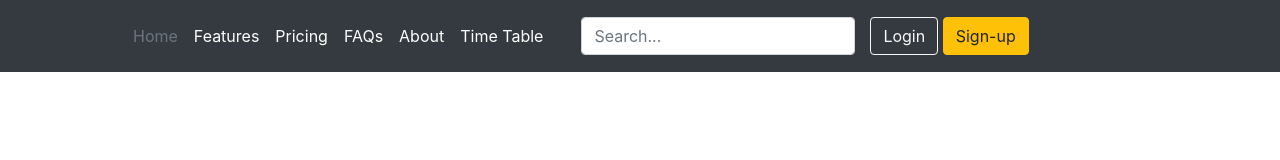
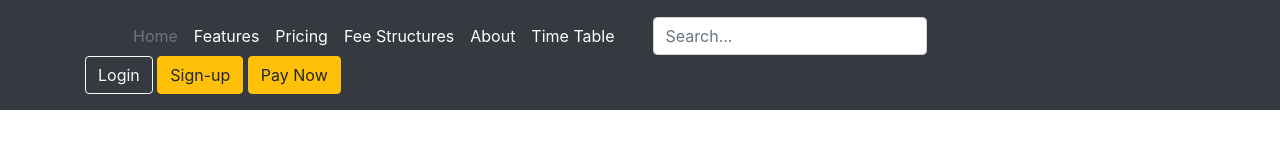
Before and after one commit to VrittikaSharma/Git-Tag, a plain HTML site: page Index.html in a window 1280 px wide. Drawn offline with nearby package versions, Linux system fonts and the light colour scheme.

Commit message:
added Pay Now Button On Master Branch

```diff
--- a/Index.html
+++ b/Index.html
@@ -22,7 +22,7 @@
               <li><a href="#" class="nav-link px-2 text-secondary">Home</a></li>
               <li><a href="#" class="nav-link px-2 text-white">Features</a></li>
               <li><a href="#" class="nav-link px-2 text-white">Pricing</a></li>
-              <li><a href="#" class="nav-link px-2 text-white">FAQs</a></li>
+              <li><a href="#" class="nav-link px-2 text-white">Fee Structures</a></li>
               <li><a href="#" class="nav-link px-2 text-white">About</a></li>
               <li><a href="#" class="nav-link px-2 text-white">Time Table</a></li>
             </ul>
@@ -34,6 +34,7 @@
             <div class="text-end">
               <button type="button" class="btn btn-outline-light me-2">Login</button>
               <button type="button" class="btn btn-warning">Sign-up</button>
+              <button type="button" class="btn btn-warning">Pay Now</button>
             </div>
           </div>
         </div>
```
